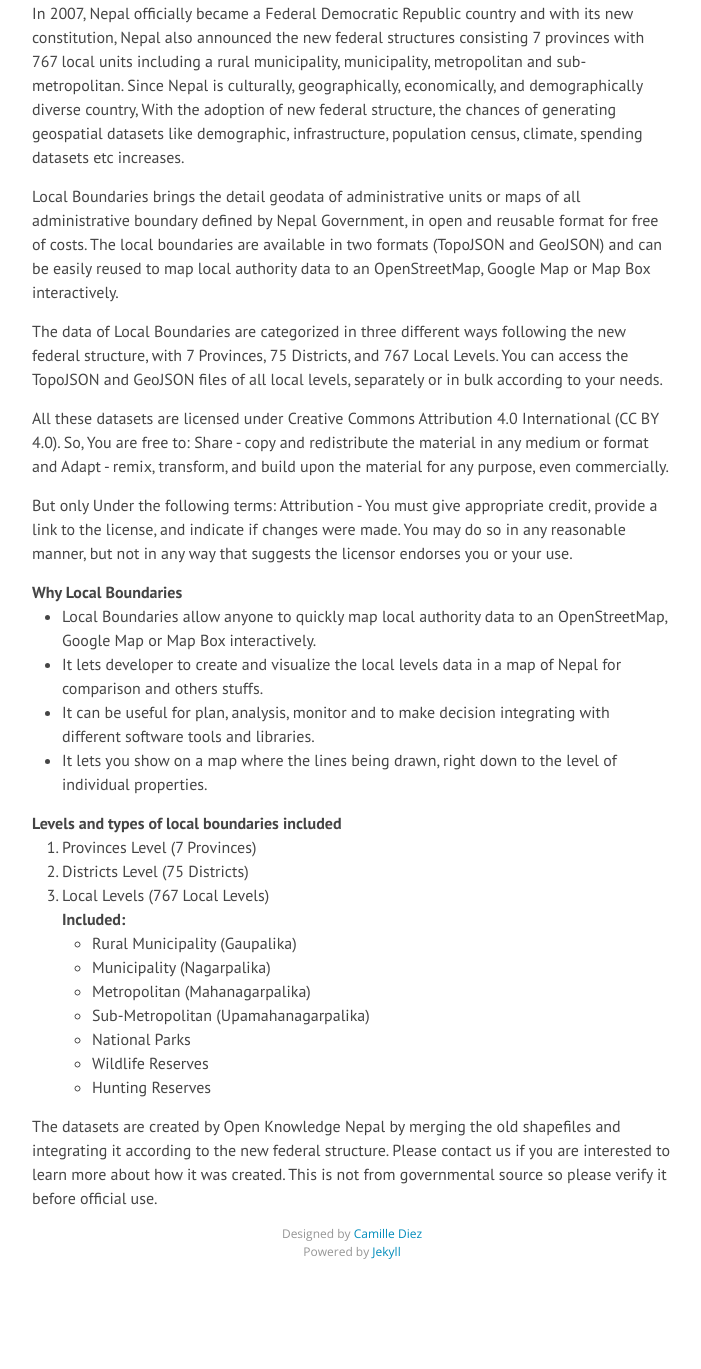
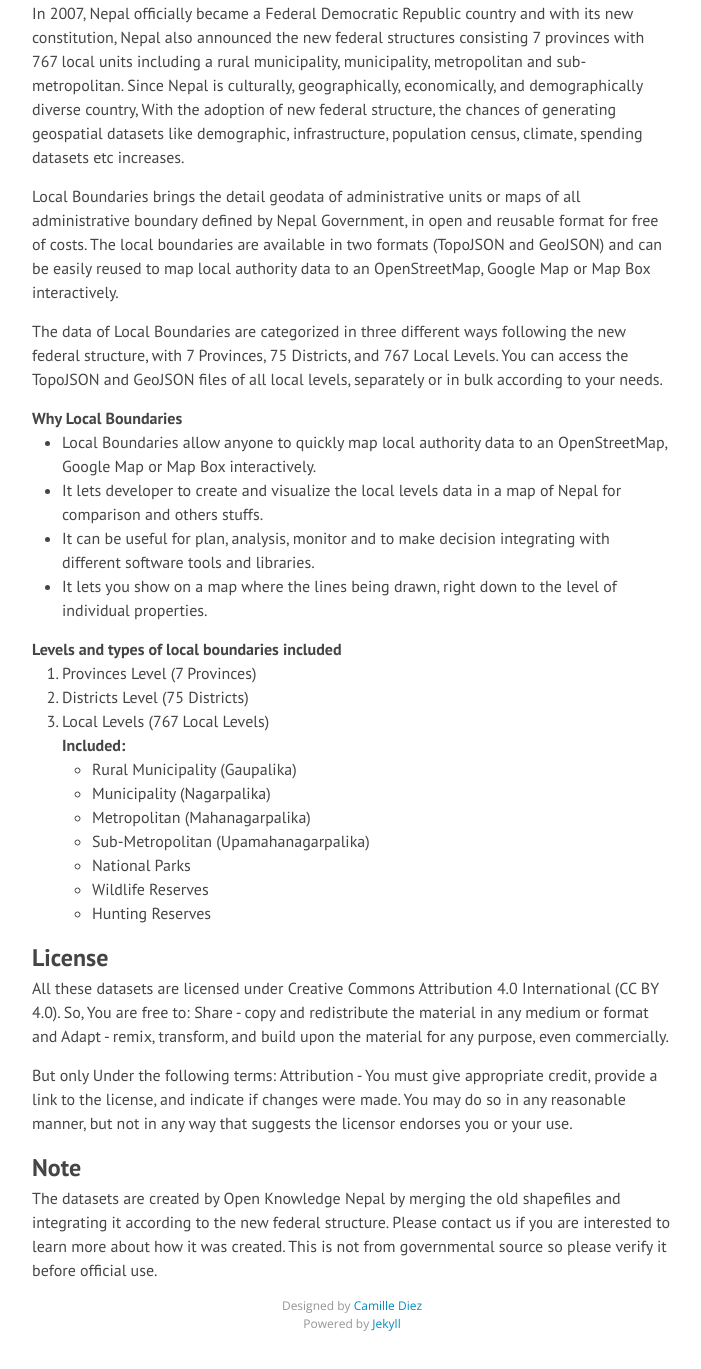
Before and after one commit to okfnepal/localboundaries, a Jekyll site: the page built from index.html, in a window 1280 px wide and 1400 px high, scrolled down 696 px, cut to the strip 31-1400 px from the top of the window. Shown: the whole strip, without its empty margins (288-989 px from the left). Built offline with Jekyll 4.4.1, drawn with Linux system fonts in a browser that asks for light colours; nearby versions of some CDN libraries; Markdown is read by kramdown in place of the engine named in the settings; before the commit the page ends 2024 px from its top, so only the background shows below that.

Commit message:
Update index.html

```diff
--- a/index.html
+++ b/index.html
@@ -13,11 +13,6 @@ layout: default
 </p>
   <p>
     The data of Local Boundaries are categorized in three different ways following the new federal structure, with 7 Provinces, 75 Districts, and 767 Local Levels. You can access the TopoJSON and GeoJSON files of all local levels, separately or in bulk according to your needs.
-  </p>
-  <p>
-    All these datasets are licensed under Creative Commons Attribution 4.0 International (CC BY 4.0). So, You are free to: Share - copy and redistribute the material in any medium or format and Adapt - remix, transform, and build upon the material for any purpose, even commercially.
-  </p>
-  <p>But only Under the following terms: Attribution - You must give appropriate credit, provide a link to the license, and indicate if changes were made. You may do so in any reasonable manner, but not in any way that suggests the licensor endorses you or your use.
   </p>
   <h4>Why Local Boundaries</h4>
  <ul>
@@ -43,7 +38,14 @@ layout: default
     <li> Hunting Reserves </li>
     </ul>
   </ol>
-  <p>
+        <h2>License</h2>
+        <p>
+    All these datasets are licensed under Creative Commons Attribution 4.0 International (CC BY 4.0). So, You are free to: Share - copy and redistribute the material in any medium or format and Adapt - remix, transform, and build upon the material for any purpose, even commercially.
+  </p>
+  <p>But only Under the following terms: Attribution - You must give appropriate credit, provide a link to the license, and indicate if changes were made. You may do so in any reasonable manner, but not in any way that suggests the licensor endorses you or your use.
+  </p>
+        <h2>Note</h2>
+        <p>
     The datasets are created by Open Knowledge Nepal by merging the old shapefiles and integrating it according to the new federal structure. Please contact us if you are interested to learn more about how it was created. This is not from governmental source so please verify it before official use.
 
   </p>
```
